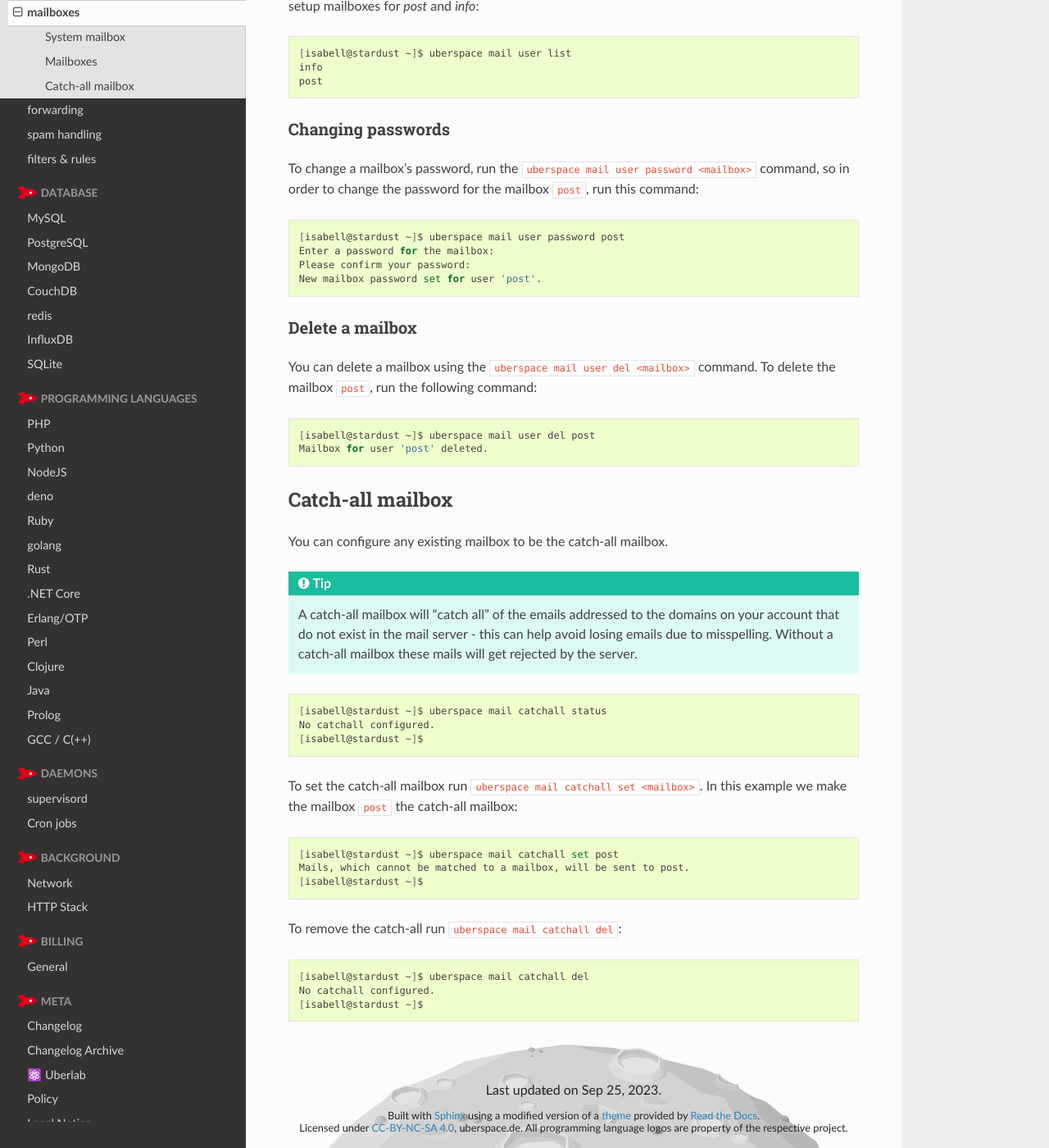
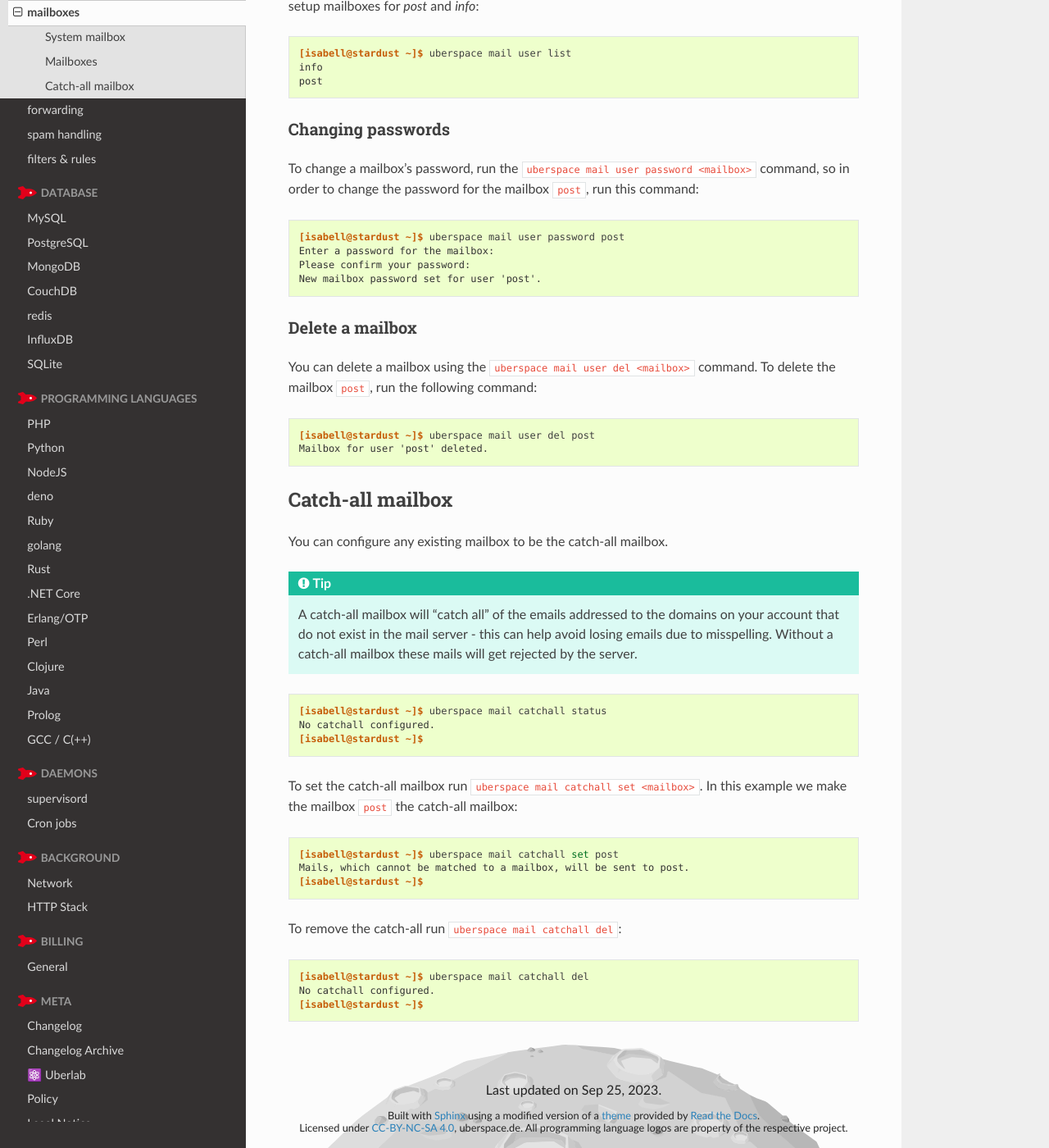
Before and after one commit to Uberspace/manual, a Sphinx documentation site: the page built from source/mail-mailboxes.rst, in a window 1280 px wide and 1400 px high, scrolled down 1999 px. Shown: the whole window at 82% size. Built offline with Sphinx 7.4.7 and the Read the Docs theme 2.0.0, drawn with Linux system fonts in a browser that asks for light colours; some of the changed text lies outside the part shown.

Commit message:
[mail-mailbox] change bash codeblocks to console

```diff
--- a/source/mail-mailboxes.rst
+++ b/source/mail-mailboxes.rst
@@ -30,7 +30,7 @@ Setup a new mailbox
 
 To add a new mailbox to your Uberspace, run the ``uberspace mail user add <mailbox>`` command and enter your password when prompted. So to add the mailbox ``post``, run this command:
 
-.. code-block:: bash
+.. code-block:: console
 
  [isabell@stardust ~]$ uberspace mail user add post
  Enter a password for the mailbox:
@@ -67,7 +67,7 @@ List existing mailboxes
 
 You can list your existing mailboxes using the ``uberspace mail user list`` command, e.g. if you have setup mailboxes for `post` and `info`:
 
-.. code-block:: bash
+.. code-block:: console
 
  [isabell@stardust ~]$ uberspace mail user list
  info
@@ -79,7 +79,7 @@ Changing passwords
 
 To change a mailbox's password, run the ``uberspace mail user password <mailbox>`` command, so in order to change the password for the mailbox ``post``, run this command:
 
-.. code-block:: bash
+.. code-block:: console
 
  [isabell@stardust ~]$ uberspace mail user password post
  Enter a password for the mailbox:
@@ -91,7 +91,7 @@ Delete a mailbox
 
 You can delete a mailbox using the ``uberspace mail user del <mailbox>`` command. To delete the mailbox ``post``, run the following command:
 
-.. code-block:: bash
+.. code-block:: console
 
  [isabell@stardust ~]$ uberspace mail user del post
  Mailbox for user 'post' deleted.
@@ -106,7 +106,7 @@ You can configure any existing mailbox to be the catch-all mailbox.
 .. tip::
   A catch-all mailbox will "catch all" of the emails addressed to the domains on your account that do not exist in the mail server - this can help avoid losing emails due to misspelling. Without a catch-all mailbox these mails will get rejected by the server.
 
-.. code-block:: bash
+.. code-block:: console
 
   [isabell@stardust ~]$ uberspace mail catchall status
   No catchall configured.
@@ -114,7 +114,7 @@ You can configure any existing mailbox to be the catch-all mailbox.
 
 To set the catch-all mailbox run ``uberspace mail catchall set <mailbox>``. In this example we make the mailbox ``post`` the catch-all mailbox:
 
-.. code-block:: bash
+.. code-block:: console
 
   [isabell@stardust ~]$ uberspace mail catchall set post
   Mails, which cannot be matched to a mailbox, will be sent to post.
@@ -122,7 +122,7 @@ To set the catch-all mailbox run ``uberspace mail catchall set <mailbox>``. In t
 
 To remove the catch-all run ``uberspace mail catchall del``:
 
-.. code-block:: bash
+.. code-block:: console
 
  [isabell@stardust ~]$ uberspace mail catchall del
  No catchall configured.
```
